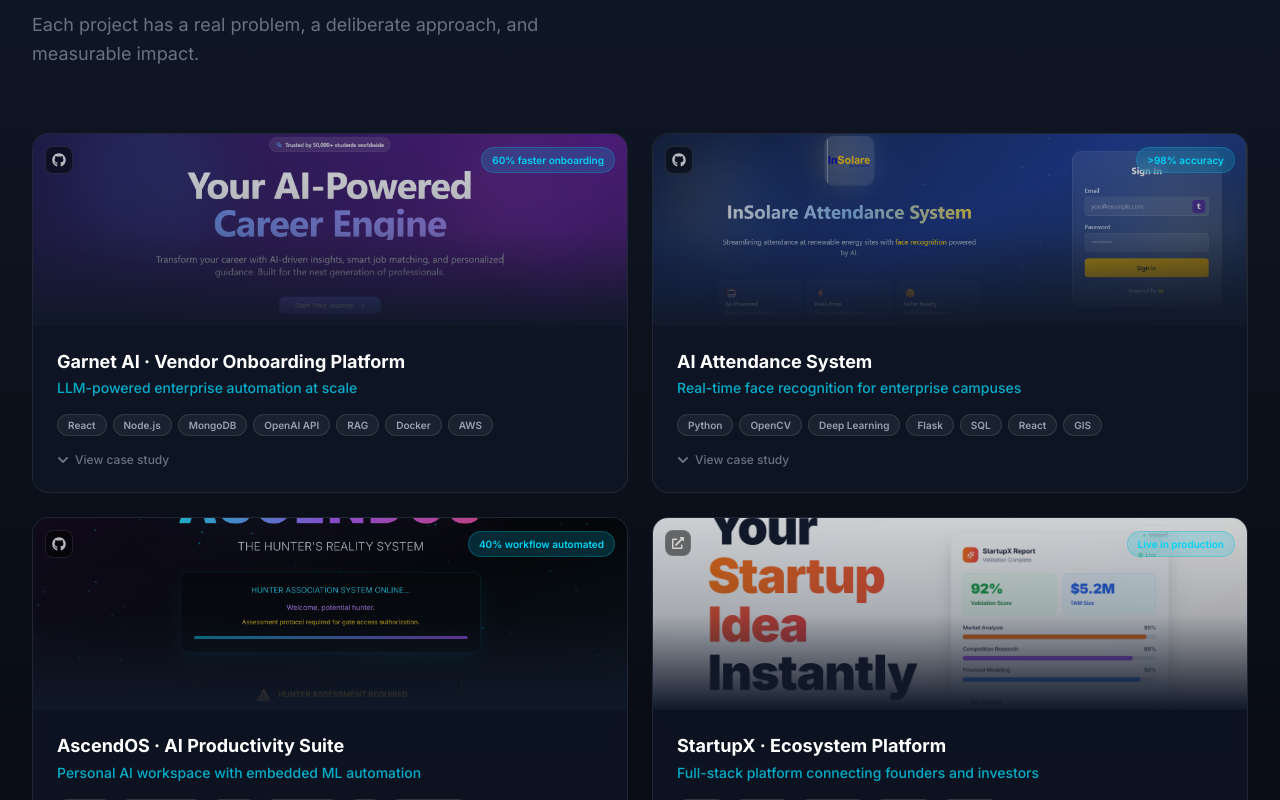
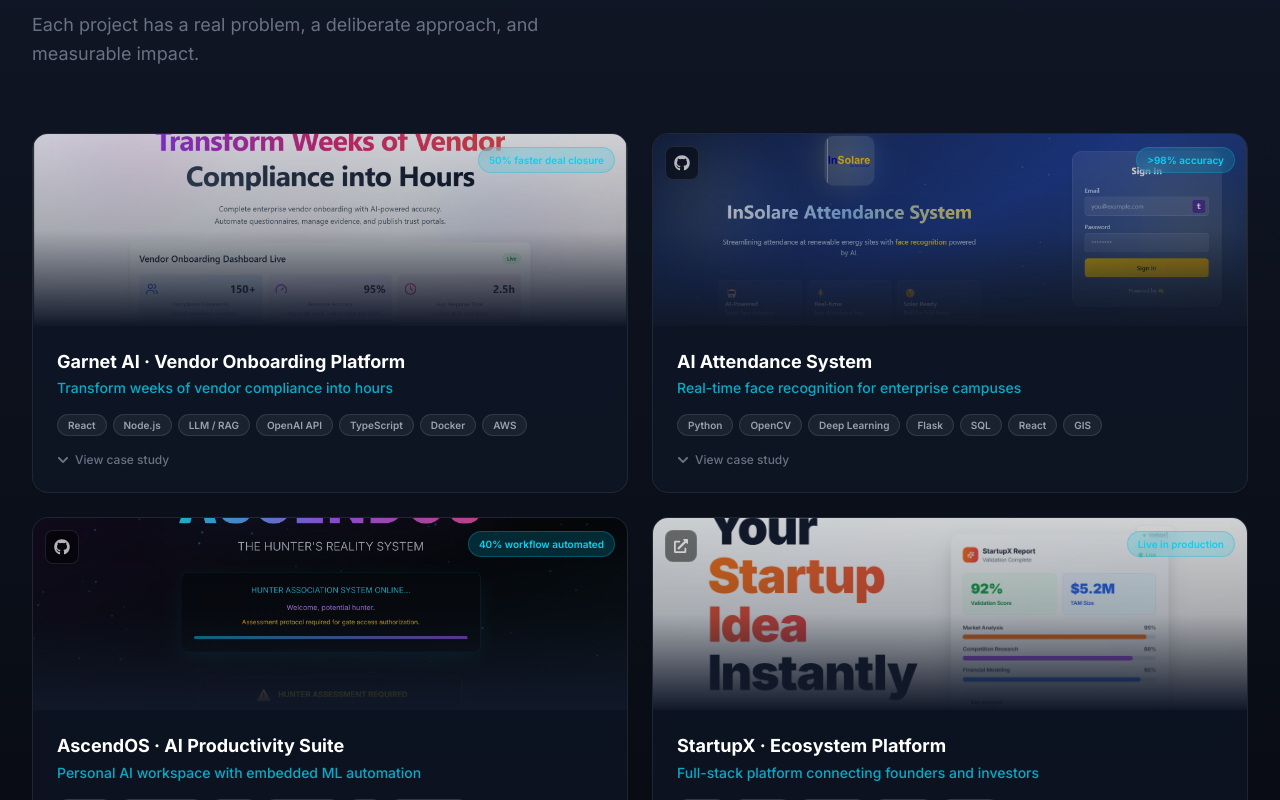
Before and after one commit to PR-ODINSON/Portfolio_Updated, a React (Vite) app in the folder frontend/: page / in a window 1280 px wide. Shown: the part 1120-1920 px from the top of the page. Built offline with nearby package versions, Linux system fonts and the light colour scheme; a web font is replaced by a local one.

Commit message:
updated projects

```diff
--- a/frontend/src/components/Hero.tsx
+++ b/frontend/src/components/Hero.tsx
@@ -157,7 +157,7 @@
               <motion.div
                 variants={item}
                 transition={{ duration: 0.6 }}
-                className="grid grid-cols-4 gap-2 sm:gap-4 py-4 border-y border-gray-800/60 max-w-lg mx-auto lg:mx-0"
+                className="grid grid-cols-2 sm:grid-cols-4 gap-3 sm:gap-4 py-4 border-y border-gray-800/60 max-w-lg mx-auto lg:mx-0"
               >
                 {stats.map((s, i) => <StatCard key={s.label} {...s} index={i} />)}
               </motion.div>
@@ -195,7 +195,7 @@
           </div>
 
           {/* ── Neural Network Visualization ─────────── */}
-          <div className="order-1 lg:order-2 flex justify-center lg:justify-end">
+          <div className="order-1 lg:order-2 hidden lg:flex justify-center lg:justify-end">
             <NeuralNetworkViz />
           </div>
         </div>
--- a/frontend/src/components/Projects.tsx
+++ b/frontend/src/components/Projects.tsx
@@ -18,15 +18,15 @@
 const projects: Project[] = [
   {
     title: 'Garnet AI · Vendor Onboarding Platform',
-    tagline: 'LLM-powered enterprise automation at scale',
-    problem: 'Enterprise vendor onboarding took 2+ weeks per client, requiring manual compliance review of 50–100-page regulatory documents.',
-    approach: 'Built an LLM pipeline using RAG (Retrieval-Augmented Generation) to parse compliance docs, extract obligations, and auto-fill onboarding forms. Deployed on AWS with a React + Node.js frontend serving real enterprise clients.',
-    impact: '60% reduction in onboarding time. 200+ enterprise clients processed monthly. 95% accuracy in regulatory document analysis.',
-    image: '/projects/CareerBuddy.png',
-    github: 'https://github.com/PR-ODINSON/CareerBuddy',
+    tagline: 'Transform weeks of vendor compliance into hours',
+    problem: 'Enterprise vendor onboarding averaged 2+ weeks per client — buried in manual review of 50–100 page regulatory questionnaires, siloed evidence requests, and back-and-forth with compliance teams.',
+    approach: 'Engineered an LLM-powered compliance platform using RAG to auto-parse regulatory documents, intelligently auto-fill security questionnaires, manage evidence collections, and publish live trust portals for clients. Built on React + Node.js, deployed at scale in Dublin.',
+    impact: '150+ compliance frameworks supported. 95% questionnaire response accuracy. Avg vendor onboarding time cut from 2 weeks to 2.5 hours. Enterprise clients close deals 50% faster.',
+    image: '/projects/garnetai.png',
+    github: '#',
     demo: '#',
-    tech: ['React', 'Node.js', 'MongoDB', 'OpenAI API', 'RAG', 'Docker', 'AWS'],
-    highlight: '60% faster onboarding',
+    tech: ['React', 'Node.js', 'LLM / RAG', 'OpenAI API', 'TypeScript', 'Docker', 'AWS'],
+    highlight: '50% faster deal closure',
   },
   {
     title: 'AI Attendance System',
@@ -128,22 +128,22 @@
                       <a
                         href={project.github}
                         target="_blank" rel="noopener noreferrer"
-                        className="p-1.5 rounded-lg bg-black/50 text-white/70 hover:text-white border border-white/10 backdrop-blur-sm transition-colors"
+                        className="p-2 rounded-lg bg-black/50 text-white/70 hover:text-white border border-white/10 backdrop-blur-sm transition-colors"
                         aria-label="GitHub"
                         onClick={e => e.stopPropagation()}
                       >
-                        <FaGithub className="w-3.5 h-3.5" />
+                        <FaGithub className="w-4 h-4" />
                       </a>
                     )}
                     {hasDemo && (
                       <a
                         href={project.demo}
                         target="_blank" rel="noopener noreferrer"
-                        className="p-1.5 rounded-lg bg-black/50 text-white/70 hover:text-cyan-400 border border-white/10 backdrop-blur-sm transition-colors"
+                        className="p-2 rounded-lg bg-black/50 text-white/70 hover:text-cyan-400 border border-white/10 backdrop-blur-sm transition-colors"
                         aria-label="Live Demo"
                         onClick={e => e.stopPropagation()}
                       >
-                        <FaExternalLinkAlt className="w-3 h-3" />
+                        <FaExternalLinkAlt className="w-3.5 h-3.5" />
                       </a>
                     )}
                   </div>
--- a/frontend/src/components/TechDeepDive.tsx
+++ b/frontend/src/components/TechDeepDive.tsx
@@ -59,7 +59,7 @@
           transition={{ duration: 0.55 }}
         >
           <p className="text-xs font-mono text-violet-500/70 uppercase tracking-widest mb-3">Engineering Depth</p>
-          <div className="flex items-start justify-between gap-4">
+          <div className="flex flex-col sm:flex-row sm:items-start sm:justify-between gap-4">
             <div className="max-w-2xl">
               <h2 className="heading-lg text-white">
                 Technical <span className="gradient-text">Deep Dive</span>
@@ -72,7 +72,7 @@
             </div>
             <button
               onClick={() => setOpen(v => !v)}
-              className="shrink-0 mt-1 flex items-center gap-2 px-4 py-2.5 rounded-xl border border-violet-500/30 bg-violet-500/5 text-violet-400 hover:bg-violet-500/10 text-sm font-medium transition-colors"
+              className="self-start shrink-0 sm:mt-1 flex items-center gap-2 px-4 py-2.5 rounded-xl border border-violet-500/30 bg-violet-500/5 text-violet-400 hover:bg-violet-500/10 text-sm font-medium transition-colors"
             >
               {open ? 'Collapse' : 'Expand'}
               <motion.span animate={{ rotate: open ? 180 : 0 }} transition={{ duration: 0.25 }}>
```
Also changed, not shown: frontend/public/projects/garnetai.png (added).
